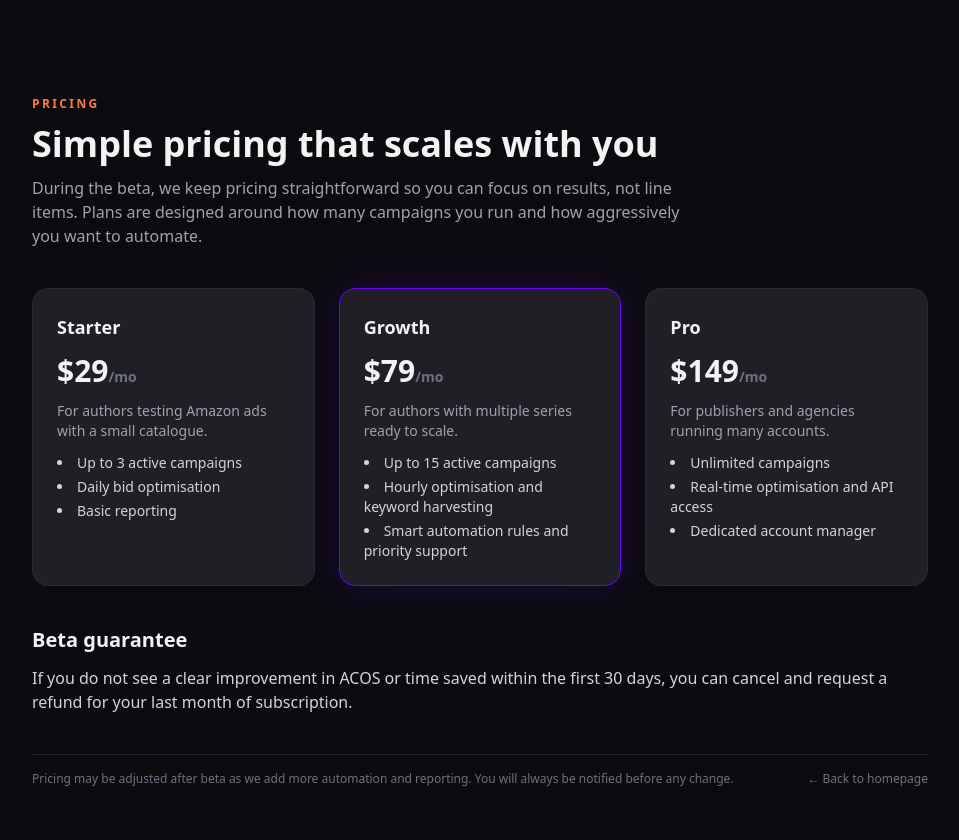
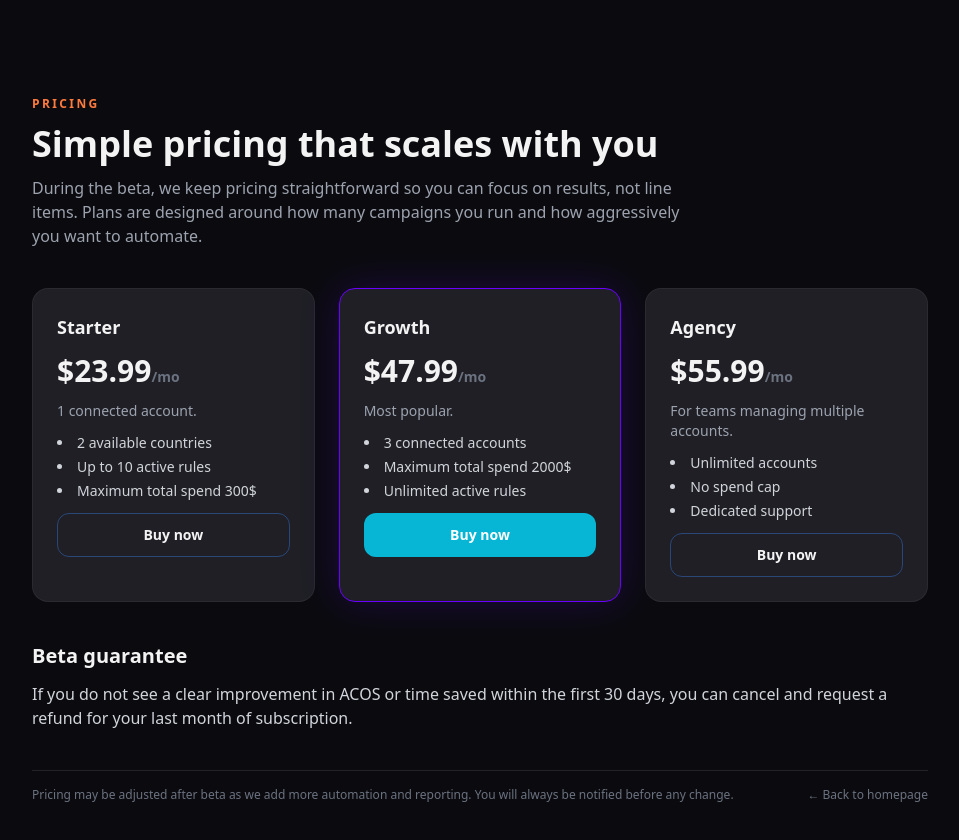
Before and after one commit to Emiliosusanu/launch_ads, a React (Vite) app: page /pricing in a window 1280 px wide. Shown: the top 840 px of the page, without its empty margins (160-1119 px from the left). Built offline with nearby package versions, Linux system fonts and the light colour scheme.

Commit message:
feat: new logo, updated pricing with discounts, copyright 2026, remove social proof counts

```diff
--- a/src/components/Hero.jsx
+++ b/src/components/Hero.jsx
@@ -133,7 +133,6 @@ const Hero = () => {
                   ))}
                 </div>
                 <span className="text-white font-bold">4.9/5</span>
-                <span className="hidden sm:inline">from 2k+ Authors</span>
               </div>
               <div className="flex items-center gap-2 px-3 py-1.5 md:px-4 md:py-2 rounded-lg md:rounded-xl bg-white/5 hover:bg-white/10 transition-colors cursor-default border border-white/5">
                 <span className="w-1.5 h-1.5 md:w-2 md:h-2 rounded-full bg-[#2ECC71] shadow-[0_0_10px_#2ECC71]" />
--- a/src/components/Pricing.jsx
+++ b/src/components/Pricing.jsx
@@ -1,31 +1,54 @@
 
 import React, { useState } from 'react';
 import { motion } from 'framer-motion';
-import { Check, Sparkles, Info } from 'lucide-react';
+import { Check, Crown, Rocket, Users } from 'lucide-react';
 import { Button } from '@/components/ui/button';
 import { useToast } from '@/components/ui/use-toast';
 
 const plans = [
   {
     name: "Starter",
-    price: "29",
-    description: "Perfect for authors with 1-5 books.",
-    features: ["Up to 3 Active Campaigns", "Daily Bid Optimization", "Basic Reporting", "Email Support"],
-    highlight: false
+    monthlyPrice: 29.99,
+    icon: Rocket,
+    features: [
+      "1 connected account",
+      "2 available countries",
+      "Up to 10 active rules",
+      "Maximum total spend 300$",
+      "Email support",
+      "Basic analytics",
+      "Daily rule execution",
+    ],
+    highlight: false,
   },
   {
     name: "Growth",
-    price: "79",
-    description: "For scaling authors with a growing backlist.",
-    features: ["Up to 15 Active Campaigns", "Hourly AI Optimization", "Keyword Harvesting", "Smart Automation Rules", "Priority Support"],
-    highlight: true
+    monthlyPrice: 59.99,
+    icon: Crown,
+    features: [
+      "3 connected accounts",
+      "3 available countries",
+      "Maximum total spend 2000$",
+      "Unlimited active rules",
+      "Advanced analytics",
+      "Hourly rule execution",
+      "Priority support",
+    ],
+    highlight: true,
   },
   {
-    name: "Pro",
-    price: "149",
-    description: "For full-time publishers and agencies.",
-    features: ["Unlimited Campaigns", "Real-time Optimization", "Multi-Region Support", "API Access", "Dedicated Account Manager", "White-label Reports"],
-    highlight: false
+    name: "Agency",
+    monthlyPrice: 69.99,
+    icon: Users,
+    features: [
+      "Unlimited accounts",
+      "Unlimited countries",
+      "No spend cap",
+      "Unlimited rules",
+      "Manual rule execution",
+      "Dedicated support",
+    ],
+    highlight: false,
   }
 ];
 
@@ -33,10 +56,17 @@ const Pricing = () => {
   const { toast } = useToast();
   const [billingCycle, setBillingCycle] = useState('monthly');
   const DASHBOARD_LOGIN_URL = 'https://dashboard.inteliads.io/login';
+  const yearlyDiscount = 0.15;
+  const launchDiscount = 0.2;
+  const launchOfferActive = true;
 
   const handleSelect = () => {
     window.location.href = DASHBOARD_LOGIN_URL;
   };
+
+  const multiplier =
+    (billingCycle === 'yearly' ? 1 - yearlyDiscount : 1) *
+    (launchOfferActive ? 1 - launchDiscount : 1);
 
   return (
     <section id="pricing" className="py-24 md:py-32 px-6 bg-[#0B0B0F] relative">
@@ -58,19 +88,28 @@ const Pricing = () => {
           </p>
 
           {/* Billing Toggle */}
-          <div className="flex items-center justify-center gap-4 mb-10">
-             <span className={`text-sm font-medium transition-colors ${billingCycle === 'monthly' ? 'text-white' : 'text-gray-500'}`}>Monthly</span>
-             <button
+          <div className="flex flex-col items-center justify-center gap-3 mb-10">
+            <div className="flex items-center justify-center gap-4">
+              <span className={`text-sm font-medium transition-colors ${billingCycle === 'monthly' ? 'text-white' : 'text-gray-500'}`}>Monthly</span>
+              <button
                 onClick={() => setBillingCycle(billingCycle === 'monthly' ? 'yearly' : 'monthly')}
                 className="w-12 h-6 rounded-full bg-[#1F1F25] border border-white/10 relative px-1 flex items-center cursor-pointer"
-             >
+              >
                 <motion.div
                   layout
                   className="w-4 h-4 rounded-full bg-[#FF7A3D]"
                   animate={{ x: billingCycle === 'monthly' ? 0 : 22 }}
                 />
-             </button>
-             <span className={`text-sm font-medium transition-colors ${billingCycle === 'yearly' ? 'text-white' : 'text-gray-500'}`}>Yearly <span className="text-[#2ECC71] text-xs ml-1">(Save 20%)</span></span>
+              </button>
+              <span className={`text-sm font-medium transition-colors ${billingCycle === 'yearly' ? 'text-white' : 'text-gray-500'}`}>
+                Yearly <span className="text-[#2ECC71] text-xs ml-1">(Save 15%)</span>
+              </span>
+            </div>
+            {launchOfferActive && (
+              <div className="px-3 py-1 rounded-full bg-white/5 border border-white/10 text-xs text-gray-300">
+                Launch offer: <span className="text-white font-semibold">-20%</span> for the first 20 users
+              </div>
+            )}
           </div>
         </motion.div>
 
@@ -83,32 +122,39 @@ const Pricing = () => {
               transition={{ duration: 0.4, delay: index * 0.05 }}
               className={`flex flex-col p-8 rounded-3xl bg-[#1F1F25] border transition-all duration-300 relative group h-full ${
                 plan.highlight
-                  ? 'border-[#6A00FF] shadow-[0_0_40px_rgba(106,0,255,0.15)] scale-105 z-10'
+                  ? 'border-[#3B82F6] shadow-[0_0_40px_rgba(59,130,246,0.15)] scale-105 z-10'
                   : 'border-white/5 hover:border-white/20'
               }`}
             >
               {plan.highlight && (
-                <div className="absolute -top-4 left-1/2 -translate-x-1/2 px-4 py-1 bg-gradient-to-r from-[#6A00FF] to-[#C149FF] rounded-full shadow-lg flex items-center gap-2 whitespace-nowrap z-20">
-                  <Sparkles size={14} className="text-white fill-white" />
+                <div className="absolute -top-4 left-1/2 -translate-x-1/2 px-4 py-1 bg-[#3B82F6] rounded-full shadow-lg flex items-center gap-2 whitespace-nowrap z-20">
                   <span className="text-xs font-bold text-white uppercase tracking-wide">Most Popular</span>
                 </div>
               )}
 
               <div className="mb-8">
+                <div className="w-10 h-10 rounded-xl bg-[#3B82F6]/10 flex items-center justify-center mb-6">
+                  <plan.icon className="w-5 h-5 text-[#3B82F6]" />
+                </div>
+                <div className="flex items-end gap-2 mb-2">
+                  <span className="text-5xl font-bold text-white tracking-tight">
+                    ${Number(plan.monthlyPrice * multiplier).toFixed(2)}
+                  </span>
+                </div>
+                <div className="text-xs text-gray-500 font-semibold tracking-[0.2em] uppercase mb-4">
+                  /MONTHLY
+                </div>
                 <h3 className="text-xl font-bold text-white mb-2">{plan.name}</h3>
-                <div className="flex items-baseline gap-1 mb-4">
-                  <span className="text-5xl font-bold text-white tracking-tight">
-                    ${billingCycle === 'yearly' ? Math.floor(plan.price * 0.8) : plan.price}
-                  </span>
-                  <span className="text-gray-500 font-medium">/mo</span>
+                <div className="text-xs text-gray-500">
+                  {billingCycle === 'yearly' ? 'Billed yearly' : 'Billed monthly'}
+                  {launchOfferActive ? ' · Launch pricing applied' : ''}
                 </div>
-                <p className="text-sm text-gray-400 leading-relaxed">{plan.description}</p>
               </div>
 
               <div className="flex-1 space-y-5 mb-8">
                 {plan.features.map((feature, i) => (
                   <div key={i} className="flex items-start gap-3 group/feature">
-                    <div className={`p-0.5 rounded-full mt-0.5 shrink-0 ${plan.highlight ? 'bg-[#6A00FF]/20 text-[#C149FF]' : 'bg-white/5 text-gray-400 group-hover/feature:text-white'}`}>
+                    <div className={`p-0.5 rounded-full mt-0.5 shrink-0 ${plan.highlight ? 'bg-[#2ECC71]/15 text-[#2ECC71]' : 'bg-white/5 text-gray-400 group-hover/feature:text-white'}`}>
                       <Check size={14} strokeWidth={3} />
                     </div>
                     <span className="text-sm text-gray-300 group-hover/feature:text-white transition-colors">{feature}</span>
@@ -120,11 +166,11 @@ const Pricing = () => {
                 onClick={handleSelect}
                 className={`w-full h-12 rounded-xl font-bold text-base transition-all ${
                   plan.highlight
-                    ? 'bg-[#FF7A3D] hover:bg-[#FF4F2C] text-white shadow-[0_0_20px_rgba(255,122,61,0.3)]'
-                    : 'bg-[#0B0B0F] border border-white/10 text-white hover:bg-white/10 hover:border-white/20'
+                    ? 'bg-[#06B6D4] hover:bg-[#0891B2] text-white shadow-[0_0_20px_rgba(6,182,212,0.3)]'
+                    : 'bg-transparent border border-[#3B82F6]/40 text-white hover:bg-[#3B82F6]/10'
                 }`}
               >
-                {plan.highlight ? 'Start controlling my ads' : `Choose ${plan.name}`}
+                BUY NOW
               </Button>
 
               <div className="mt-4 text-center">
--- a/src/components/Testimonials.jsx
+++ b/src/components/Testimonials.jsx
@@ -38,7 +38,7 @@ const Testimonials = () => {
           className="text-center mb-16"
         >
           <h2 className="text-3xl md:text-4xl font-bold text-white mb-6 tracking-tight">
-            Trusted by 2,000+ Authors
+            Trusted by authors
           </h2>
         </motion.div>
 
--- a/src/pages/PricingPage.jsx
+++ b/src/pages/PricingPage.jsx
@@ -1,7 +1,17 @@
 import React from 'react';
 import { Link } from 'react-router-dom';
 
+const DASHBOARD_LOGIN_URL = 'https://dashboard.inteliads.io/login';
+
 const PricingPage = () => {
+  const yearlyDiscount = 0.15;
+  const launchDiscount = 0.2;
+  const launchOfferActive = true;
+  const billingCycle = 'monthly';
+  const multiplier =
+    (billingCycle === 'yearly' ? 1 - yearlyDiscount : 1) *
+    (launchOfferActive ? 1 - launchDiscount : 1);
+
   return (
     <div className="min-h-screen bg-[#0B0B0F] text-[#F3F3F4] px-6 py-20 md:py-24">
       <div className="max-w-4xl mx-auto space-y-10">
@@ -16,35 +26,44 @@ const PricingPage = () => {
         <section className="grid md:grid-cols-3 gap-6">
           <div className="rounded-2xl bg-[#1F1F25] border border-white/5 p-6 space-y-3">
             <h2 className="text-lg font-semibold">Starter</h2>
-            <p className="text-3xl font-bold">$29<span className="text-sm text-gray-500">/mo</span></p>
-            <p className="text-sm text-gray-400">For authors testing Amazon ads with a small catalogue.</p>
+            <p className="text-3xl font-bold">${Number(29.99 * multiplier).toFixed(2)}<span className="text-sm text-gray-500">/mo</span></p>
+            <p className="text-sm text-gray-400">1 connected account.</p>
             <ul className="mt-3 space-y-1 text-sm text-gray-300 list-disc list-inside">
-              <li>Up to 3 active campaigns</li>
-              <li>Daily bid optimisation</li>
-              <li>Basic reporting</li>
+              <li>2 available countries</li>
+              <li>Up to 10 active rules</li>
+              <li>Maximum total spend 300$</li>
             </ul>
+            <button onClick={() => { window.location.href = DASHBOARD_LOGIN_URL; }} className="w-full mt-3 h-11 rounded-xl border border-[#3B82F6]/40 text-sm font-semibold hover:bg-[#3B82F6]/10 transition-colors">
+              Buy now
+            </button>
           </div>
 
           <div className="rounded-2xl bg-[#1F1F25] border border-[#6A00FF] p-6 space-y-3 shadow-[0_0_40px_rgba(106,0,255,0.2)]">
             <h2 className="text-lg font-semibold">Growth</h2>
-            <p className="text-3xl font-bold">$79<span className="text-sm text-gray-500">/mo</span></p>
-            <p className="text-sm text-gray-400">For authors with multiple series ready to scale.</p>
+            <p className="text-3xl font-bold">${Number(59.99 * multiplier).toFixed(2)}<span className="text-sm text-gray-500">/mo</span></p>
+            <p className="text-sm text-gray-400">Most popular.</p>
             <ul className="mt-3 space-y-1 text-sm text-gray-300 list-disc list-inside">
-              <li>Up to 15 active campaigns</li>
-              <li>Hourly optimisation and keyword harvesting</li>
-              <li>Smart automation rules and priority support</li>
+              <li>3 connected accounts</li>
+              <li>Maximum total spend 2000$</li>
+              <li>Unlimited active rules</li>
             </ul>
+            <button onClick={() => { window.location.href = DASHBOARD_LOGIN_URL; }} className="w-full mt-3 h-11 rounded-xl bg-[#06B6D4] hover:bg-[#0891B2] text-sm font-semibold text-white transition-colors">
+              Buy now
+            </button>
           </div>
 
           <div className="rounded-2xl bg-[#1F1F25] border border-white/5 p-6 space-y-3">
-            <h2 className="text-lg font-semibold">Pro</h2>
-            <p className="text-3xl font-bold">$149<span className="text-sm text-gray-500">/mo</span></p>
-            <p className="text-sm text-gray-400">For publishers and agencies running many accounts.</p>
+            <h2 className="text-lg font-semibold">Agency</h2>
+            <p className="text-3xl font-bold">${Number(69.99 * multiplier).toFixed(2)}<span className="text-sm text-gray-500">/mo</span></p>
+            <p className="text-sm text-gray-400">For teams managing multiple accounts.</p>
             <ul className="mt-3 space-y-1 text-sm text-gray-300 list-disc list-inside">
-              <li>Unlimited campaigns</li>
-              <li>Real‑time optimisation and API access</li>
-              <li>Dedicated account manager</li>
+              <li>Unlimited accounts</li>
+              <li>No spend cap</li>
+              <li>Dedicated support</li>
             </ul>
+            <button onClick={() => { window.location.href = DASHBOARD_LOGIN_URL; }} className="w-full mt-3 h-11 rounded-xl border border-[#3B82F6]/40 text-sm font-semibold hover:bg-[#3B82F6]/10 transition-colors">
+              Buy now
+            </button>
           </div>
         </section>
 
```
Also changed, not shown: src/components/Footer.jsx (+3 -4 lines), src/components/ui/logo.jsx (+9 -33 lines).
